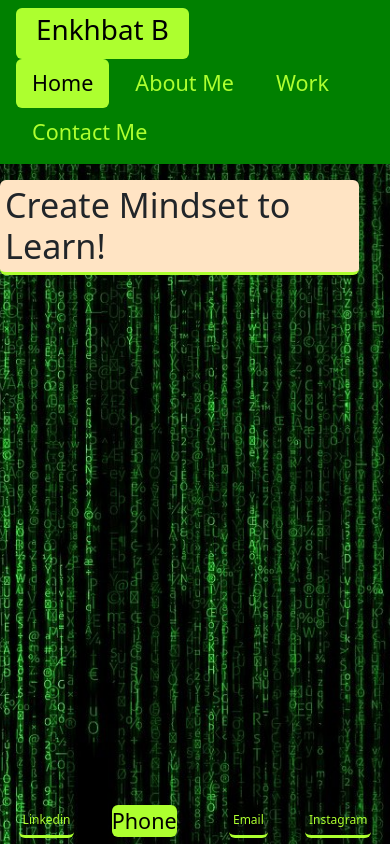
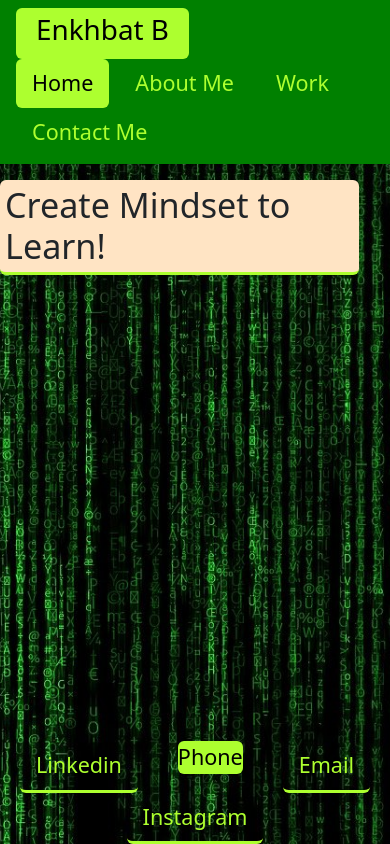
Before and after one commit to enx-code/react-Portfolio, a React (Vite) app: page / in a window 390 px wide. Shown: the top 844 px of the page. Built offline with nearby package versions, Linux system fonts and the light colour scheme.

Commit message:
starting again

```diff
--- a/src/css/style.css
+++ b/src/css/style.css
@@ -108,55 +108,3 @@ img {
   padding: 20px
 }
 /*  */
-
-
-
-/* Fix mobile overlap — give the page breathing room at the bottom */
-#hero-bg {
-  padding-bottom: 80px;
-}
-
-/* Phone nav item — fixed width so neighbours don't shift */
-.phone-nav-item {
-  position: relative;
-  min-width: 120px;
-}
-
-/* Tooltip floats above, completely out of document flow */
-.phone-tooltip {
-  color: greenyellow;
-  position: absolute;
-  left: 50%;
-  transform: translateX(-50%);
-  bottom: calc(100% + 8px); /* 8px gap above the link */
-  white-space: nowrap;
-  background-color: rgba(0, 0, 0, 0.85);
-  padding: 4px 10px;
-  border-radius: 4px;
-  font-size: 0.9rem;
-  pointer-events: none; /* so it doesn't interfere with mouse events */
-  z-index: 9999;
-
-  /* Smooth fade in */
-  animation: fadeIn 0.15s ease;
-}
-
-@keyframes fadeIn {
-  from { opacity: 0; transform: translateX(-50%) translateY(4px); }
-  to   { opacity: 1; transform: translateX(-50%) translateY(0); }
-}
-
-/* Mobile: smaller font so nav items don't overlap each other */
-@media (max-width: 576px) {
-  .fixed-bottom ul {
-    flex-wrap: nowrap;
-    padding: 6px 0;
-  }
-  .fixed-bottom ul li a {
-    font-size: 0.75rem !important;
-    padding: 6px 4px !important;
-  }
-  .phone-nav-item {
-    min-width: 80px;
-  }
-}
```
